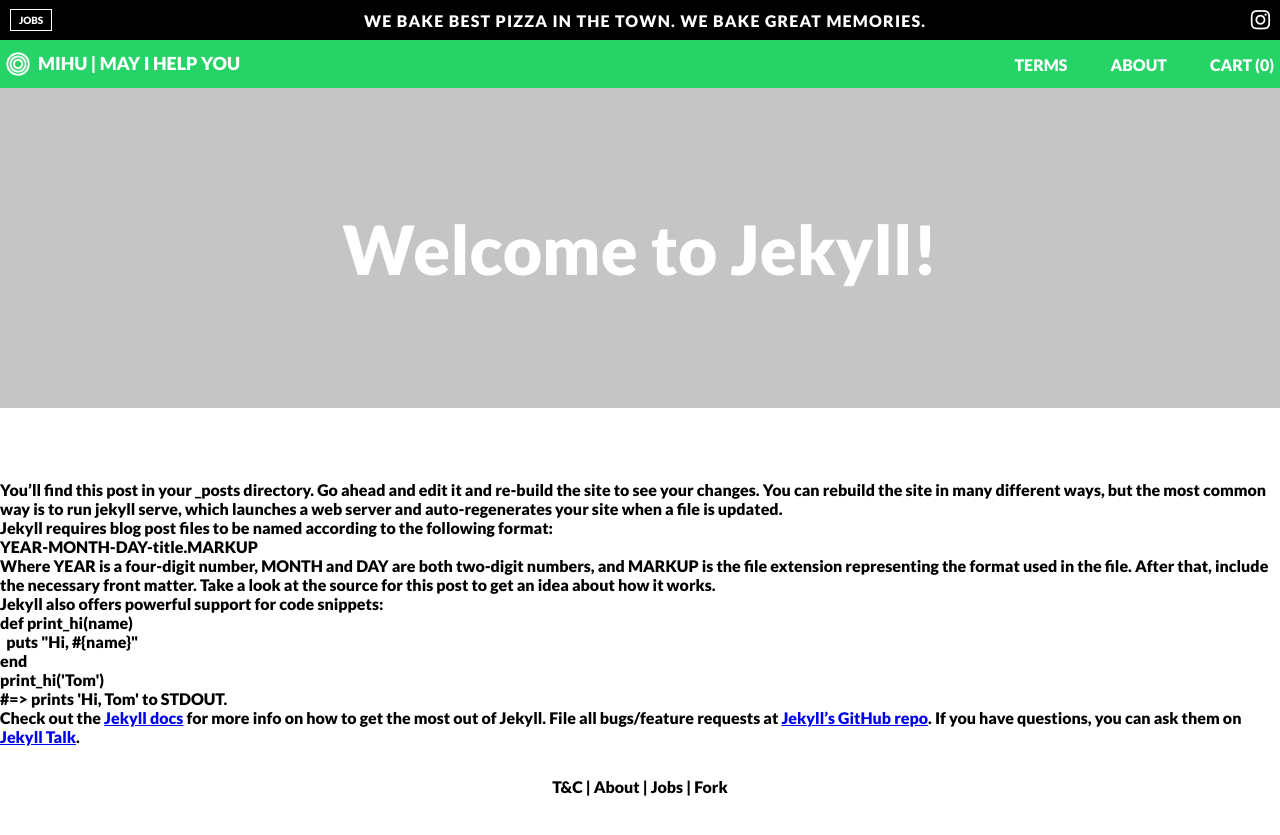
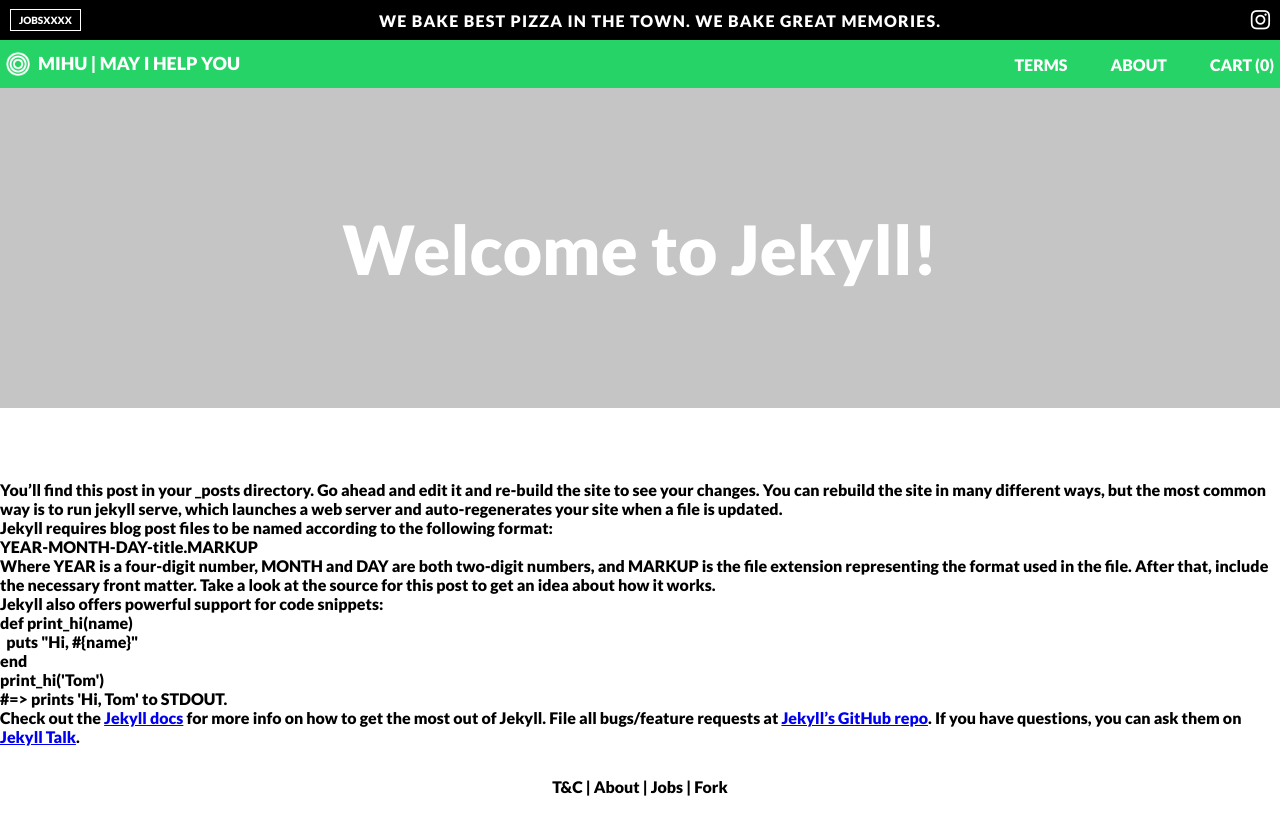
Before and after one commit to hkashyap-developer/tritap, a Jekyll site: the page built from _posts/2021-12-24-welcome-to-jekyll.markdown, in a window 1280 px wide. Shown: the top 835 px of the page. Built offline with Jekyll 4.4.1, drawn with Linux system fonts in a browser that asks for light colours.

Commit message:
Update header.html

```diff
--- a/_includes/header.html
+++ b/_includes/header.html
@@ -204,7 +204,7 @@ background: linear-gradient(13deg, rgba(2,0,36,1) 0%, rgba(19,19,19,1) 35%, rgba
     <div class="container">
       <div class="x01-hdrBnr-row1">
         <div class="x01-hdrBnr-row1-c1">
-          <button class="x01-hdrBnr-button">JOBS</button>
+          <button class="x01-hdrBnr-button">JOBSXXXX</button>
         </div>
         <div class="x01-hdrBnr-row1-c2" style="margin:0 auto; max-width:800px;">
           <marquee BEHAVIOR="alternate" SCROLLAMOUNT="6" >{{ site.description }}</marquee>
```
